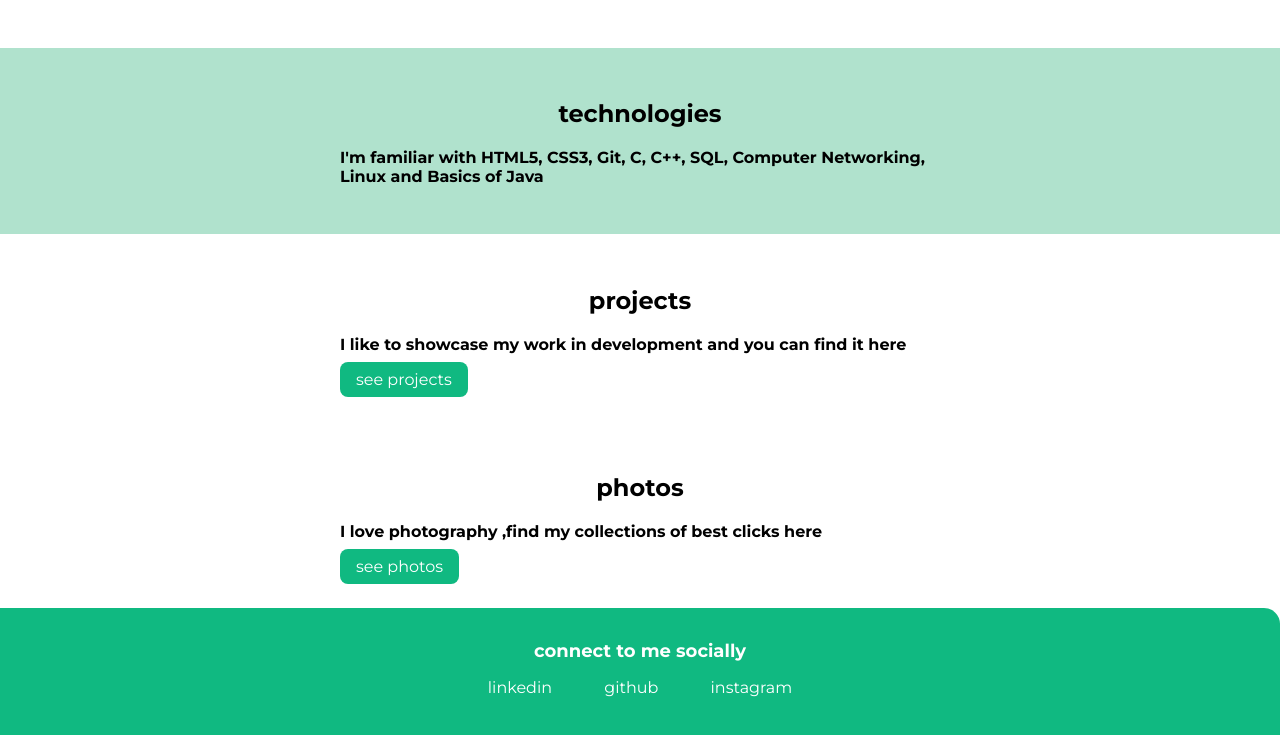
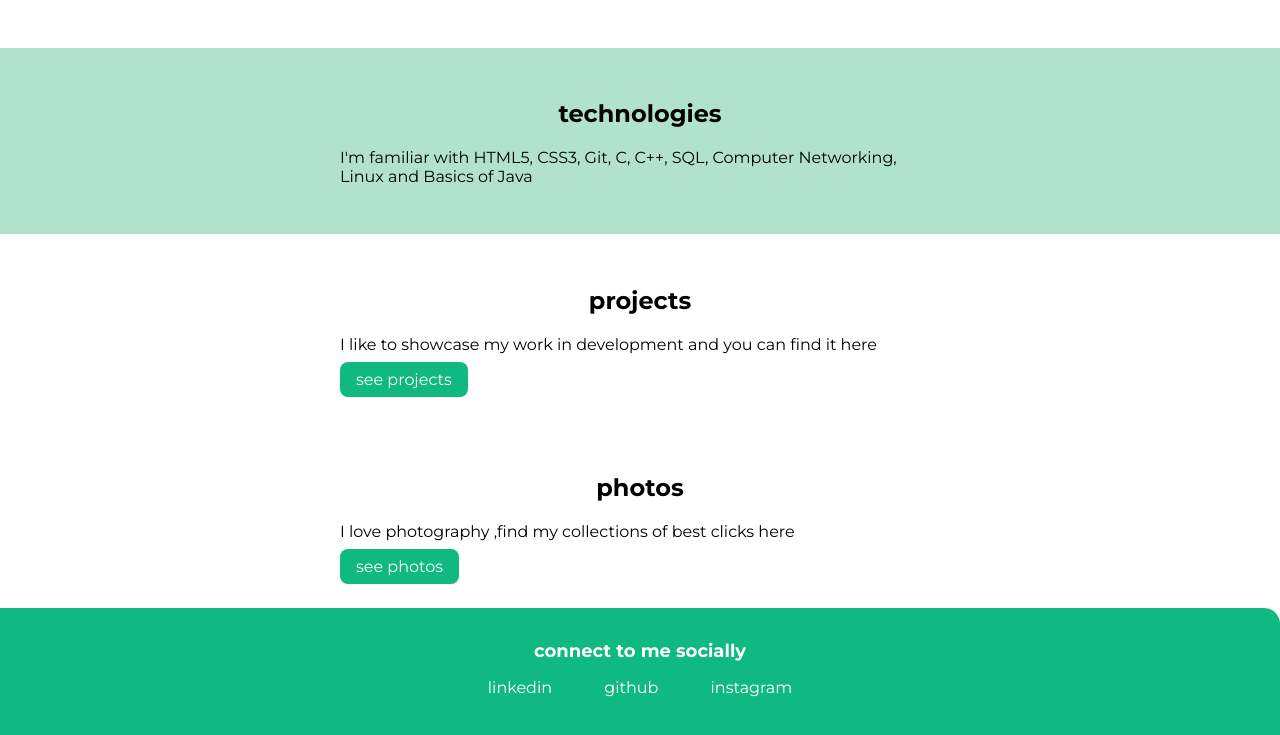
Before and after one commit to chudiwalepratik/Pratik-HTML-CSS, a plain HTML site: page index.html in a window 1280 px wide. Shown: the part 507-1242 px from the top of the page. Drawn offline with Linux system fonts and the light colour scheme.

Commit message:
update: font

```diff
--- a/index.html
+++ b/index.html
@@ -30,13 +30,13 @@
 
     <section class="section ow">
         <div class ="container container-center"> <h1>technologies</h1>
-            <p><strong>I'm familiar with HTML5, CSS3, Git, C, C++, SQL, Computer Networking, Linux and Basics of Java</strong></p></div>
+            <p>I'm familiar with HTML5, CSS3, Git, C, C++, SQL, Computer Networking, Linux and Basics of Java</p></div>
 
     </section>
     <section class="section">
         <div class="container container-center" >
             <h1>projects</h1>
-            <p><strong>I like to showcase my work in development and you can find it here</strong></p>
+            <p>I like to showcase my work in development and you can find it here</p>
             <a class="link link-primary" href="/projects.html">see projects</a>
         </div>
 
@@ -45,7 +45,7 @@
     <section class="section">
         <div class="container container-center" >
             <h1>photos</h1>
-            <p><strong>I love photography ,find my collections of best clicks here</strong></p>
+            <p>I love photography ,find my collections of best clicks here</p>
             <a class="link link-primary" href="/photos.html">see photos</a>
         </div>
 
```
